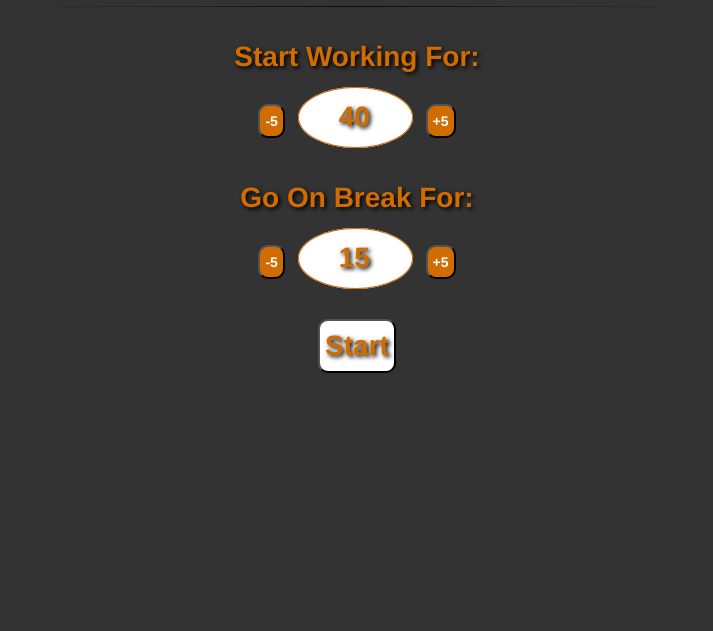
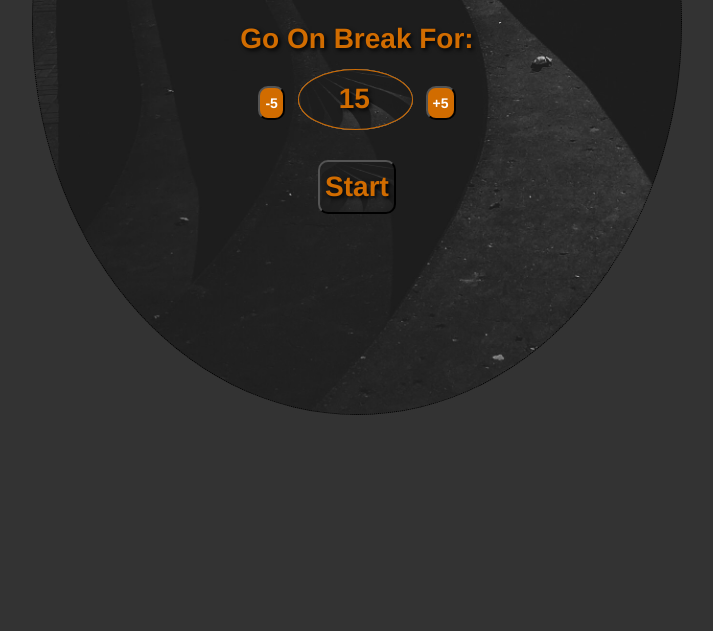
Before and after one commit to alfonsotech/pomodoro-clock, a plain HTML site: page index.html in a window 1280 px wide. Shown: the part 419-1050 px from the top of the page, without its empty margins (283-996 px from the left). After the commit the page ends 850 px from the top, so only its background shows below. Drawn offline with nearby package versions, Linux system fonts and the light colour scheme.

Commit message:
new background images

```diff
--- a/style.css
+++ b/style.css
@@ -13,18 +13,21 @@ body {
    background-color: #333333;
 }
 .container {
-   min-height:100%;
-   position:relative;
-   margin-top: 250px;
+   min-height:98%;
+   width:650px;
+   margin-top: 50px;
    text-shadow: 2px 2px 4px #000000;
-
-
+   border: 1px dotted black;
+   border-radius: 50%;
+   background-image: url("background-image2.jpeg");
+   background-size: cover;
+   background-position: fixed;
+   background-attachment: fixed;
 }
 .header {
-   padding:60px 10px 5px 10px;
+   padding:100px 10px 5px 10px;
    font-size: 3em;
    font-weight: bolder;
-
 }
 .content {
    padding:10px;
@@ -60,6 +63,10 @@ button {
    margin: 20px 5px;
    border: 1px solid #D16C00;
    border-radius: 50%;
+   background-image: url("background-image2.jpeg");
+   background-size: cover;
+   background-position: fixed;
+   background-attachment: fixed;
 }
 .breakMessage, .workTime, .workingMessage {
    margin-top: 0px;
@@ -81,6 +88,10 @@ button {
    color: #D16C00;
    background-color: #ffffff;
    margin-top: 40px;
+   background-image: url("background-image2.jpeg");
+   background-size: cover;
+   background-position: fixed;
+   background-attachment: fixed;
 }
 
 /**/
```
Also changed, not shown: background-image1.jpeg (added), background-image2.jpeg (added).
